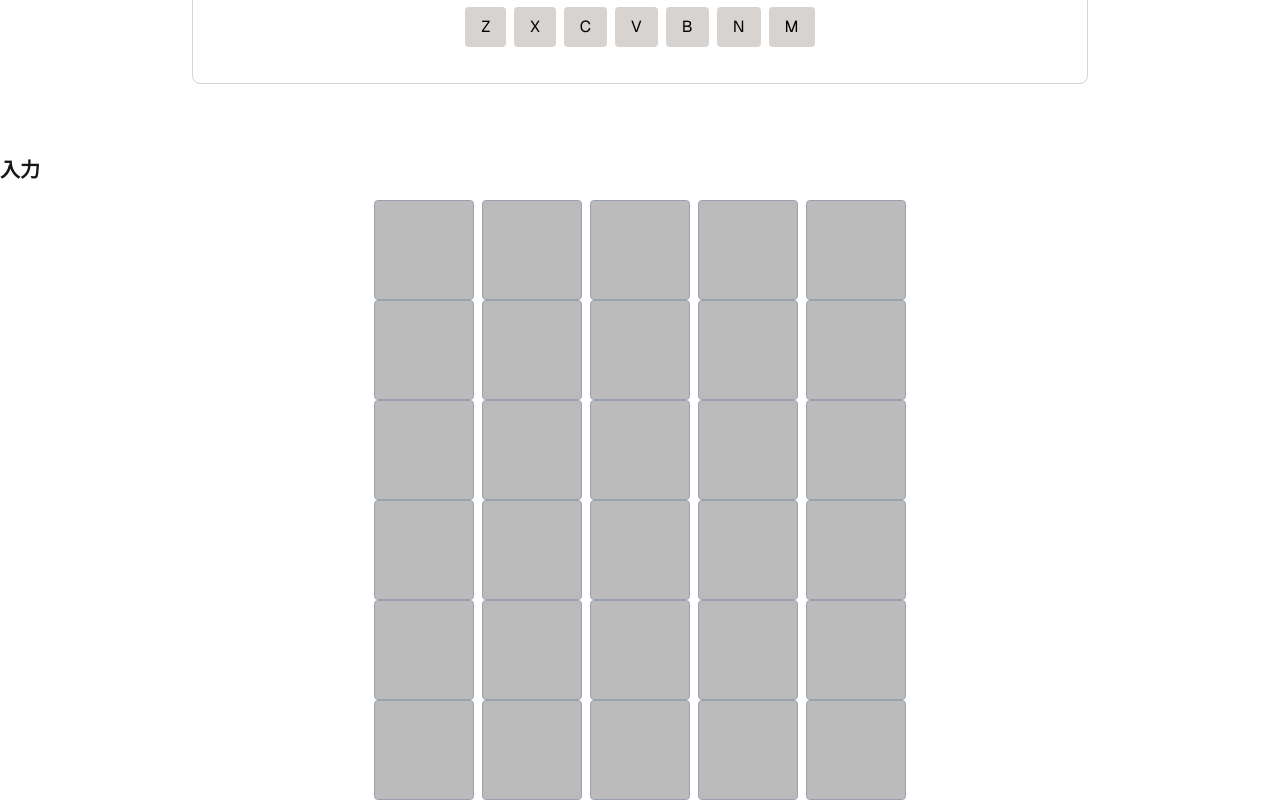
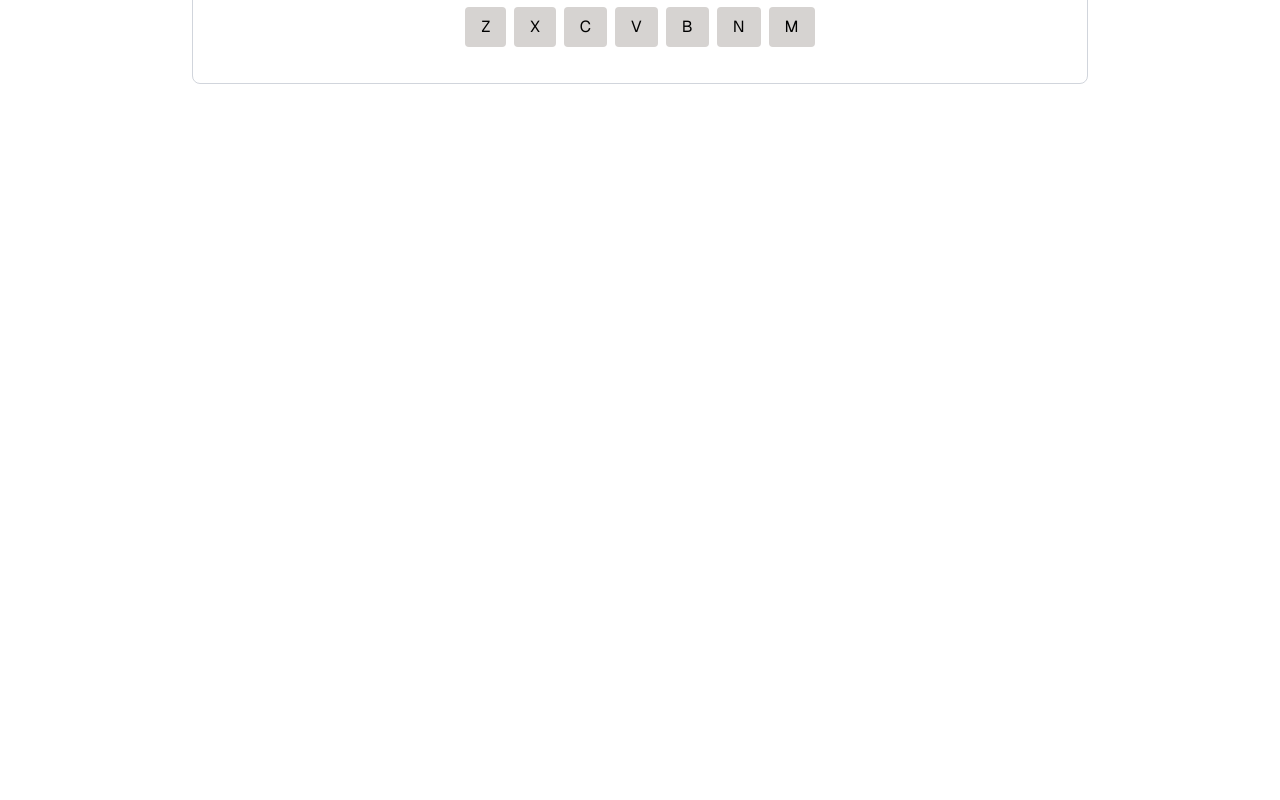
Before and after one commit to taminororo/wordle, a Next.js app: page / in a window 1280 px wide. Shown: the part 1452-2252 px from the top of the page. After the commit the page ends 1608 px from the top, so only its background shows below. Built offline with nearby package versions, Linux system fonts and the light colour scheme.

Commit message:
[fix]不要な行の削除

```diff
--- a/src/app/page.tsx
+++ b/src/app/page.tsx
@@ -1,77 +1,18 @@
 'use client';
 import TestButton from '../components/TestButton';
 import DynamicTextButtons from '../components/DynamicTextButtons';
-import { useState, useEffect, useCallback } from 'react'; // useCallback をインポート
+// useState, useEffect, useCallback はもう使わないので削除
 
 export default function MyApp() {
-  const [flipStates, setFlipStates] = useState(Array(30).fill(false));
-  const [guesses, setGuesses] = useState<string[]>([]);
-  const [currentGuess, setCurrentGuess] = useState<string>('');
-  const [currentRowIndex, setCurrentRowIndex] = useState<number>(0);
-  const [correctWord, setCorrectWord] = useState<string>('APPLE');
-  const [gameStatus, setGameStatus] = useState<'playing' | 'won' | 'lost'>('playing');
-
-  // handleEnterをuseCallbackでメモ化
-  const handleEnter = useCallback(() => {
-    if (currentGuess.length !== 5) {
-      // TODO: エラーメッセージを表示
-      console.log("5文字入力してください");
-      return;
-    }
-
-    // 新しい推測をguesses配列に追加
-    setGuesses(prevGuesses => [...prevGuesses, currentGuess]);
-
-    // flipアニメーションのための状態更新
-    const newFlipStates = [...flipStates];
-    for (let i = 0; i < 5; i++) {
-      newFlipStates[currentRowIndex * 5 + i] = true;
-    }
-    setFlipStates(newFlipStates);
-
-    // 勝敗判定
-    if (currentGuess === correctWord) {
-      setGameStatus('won');
-    } else if (currentRowIndex === 5) {
-      setGameStatus('lost');
-    }
-
-    // 次の行へ
-    setCurrentRowIndex(prevRowIndex => prevRowIndex + 1);
-    setCurrentGuess('');
-
-  }, [currentGuess, correctWord, currentRowIndex, flipStates, guesses]);
-
-
-  useEffect(() => {
-    const handleKeyDown = (event: KeyboardEvent) => {
-      if (gameStatus !== 'playing') return;
-
-      if (/^[a-zA-Z]$/.test(event.key) && currentGuess.length < 5) {
-        setCurrentGuess(prev => prev + event.key.toUpperCase());
-      } else if (event.key === 'Backspace') {
-        setCurrentGuess(prev => prev.slice(0, -1));
-      } else if (event.key === 'Enter') {
-        handleEnter();
-      }
-    };
-
-    window.addEventListener('keydown', handleKeyDown);
-
-    return () => {
-      window.removeEventListener('keydown', handleKeyDown);
-    };
-    // 依存配列に`useCallback`でメモ化した関数と、直接利用するstateを追加
-  }, [gameStatus, currentGuess.length, handleEnter]);
-
-
-  // `newGuessResult` はJSX側で同様のロジックが実装されているため不要
-  // ... (handleEnter内の newGuessResult の計算は削除)
-
+  // 削除対象のステートと関数
+  // const [flipStates, setFlipStates] = useState(Array(30).fill(false));
+  // const [currentGuess, setCurrentGuess] = useState<string>('');
+  // const handleEnter = useCallback(() => { /* ... */ }, []);
+  // useEffect のフックも削除対象
 
   return (
     <div className="container mx-auto mt-8">
-      {/* (省略) テストセクション */}
+      {/* テストセクション */}
       <section className="mb-8">
         <h1 className="text-2xl font-bold mb-4">テスト</h1>
         <div>
@@ -87,7 +28,7 @@ export default function MyApp() {
         </main>
       </section>
 
-      {/* (省略) アニメーションセクション */}
+      {/* アニメーションセクション */}
       <section className="mb-8">
         <h2 className="text-xl font-bold mb-4">アニメーション</h2>
         <div>
@@ -114,7 +55,7 @@ export default function MyApp() {
         </div>
       </section>
 
-      {/* (省略) Wordleセクション */}
+      {/* Wordleセクション */}
       <section className="mb-8">
         <h2 className="text-xl font-bold mb-4">Wordle</h2>
         <div className="font-sans text-center p-5">
@@ -122,65 +63,6 @@ export default function MyApp() {
           <DynamicTextButtons />
         </div>
       </section>
-
-      {/* 入力セクション */}
-      <section>
-        <h2 className="text-xl font-bold mb-4">入力</h2>
-        {/* 5x6の入力フィールド */}
-        {Array.from({ length: 6 }).map((_, rowIndex) => (
-          <div key={rowIndex.toString()} className="flex justify-center">
-            <div className="grid grid-flow-col auto-cols-max gap-2">
-              {Array.from({ length: 5 }, (_, colIndex) => {
-                const cellIndex = rowIndex * 5 + colIndex;
-                let char = '';
-                let tileState = ''; // bg-colorの代わりに状態を管理
-
-                if (rowIndex < guesses.length) {
-                  // 過去の推測
-                  const guessedChar = guesses[rowIndex][colIndex];
-                  char = guessedChar;
-                  if (correctWord[colIndex] === guessedChar) {
-                    tileState = 'correct';
-                  } else if (correctWord.includes(guessedChar)) {
-                    tileState = 'present';
-                  } else {
-                    tileState = 'absent';
-                  }
-                } else if (rowIndex === currentRowIndex) {
-                  // 現在の入力行
-                  char = currentGuess[colIndex] || '';
-                }
-
-                // CSSクラスを動的に決定
-                const frontClass = `border border-gray-400 rounded w-14 h-14 text-2xl font-bold flex items-center justify-center`;
-                const backClass = `${frontClass} ${
-                  tileState === 'correct' ? 'bg-green-500 text-white border-green-500' :
-                  tileState === 'present' ? 'bg-yellow-500 text-white border-yellow-500' :
-                  tileState === 'absent' ? 'bg-gray-500 text-white border-gray-500' : ''
-                }`;
-
-                return (
-                  <div
-                    key={colIndex.toString()}
-                    className={`flip-card ${flipStates[cellIndex] ? 'flipped' : ''}`}
-                  >
-                    <div className="flip-card-inner">
-                      <div className={`flip-card-front ${frontClass}`}>
-                        {char}
-                      </div>
-                      <div className={`flip-card-back ${backClass}`}>
-                        {char}
-                      </div>
-                    </div>
-                  </div>
-                );
-              })}
-            </div>
-          </div>
-        ))}
-      </section>
-        {gameStatus === 'won' && <div className="text-center text-2xl font-bold text-green-600 mt-4">You Won!</div>}
-        {gameStatus === 'lost' && <div className="text-center text-2xl font-bold text-red-600 mt-4">You Lost! The word was: {correctWord}</div>}
     </div>
   );
 }
```
